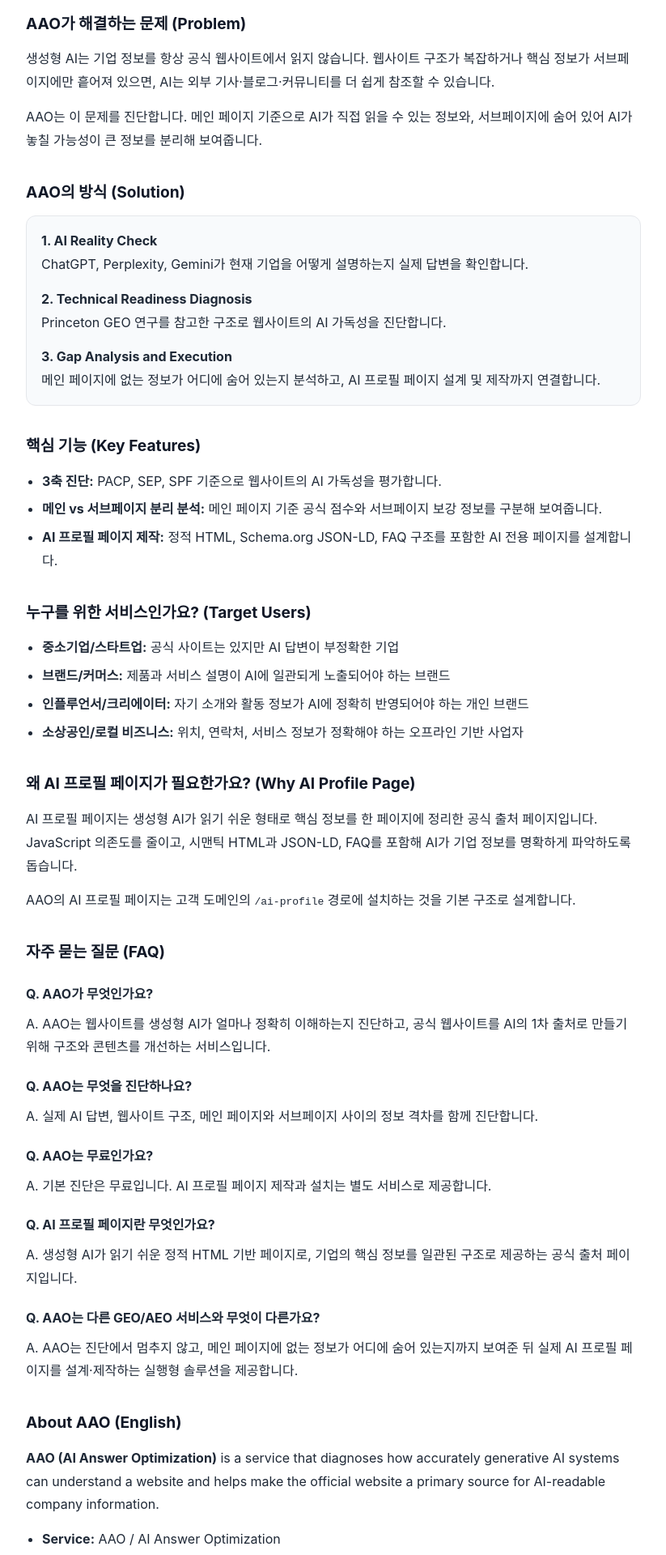
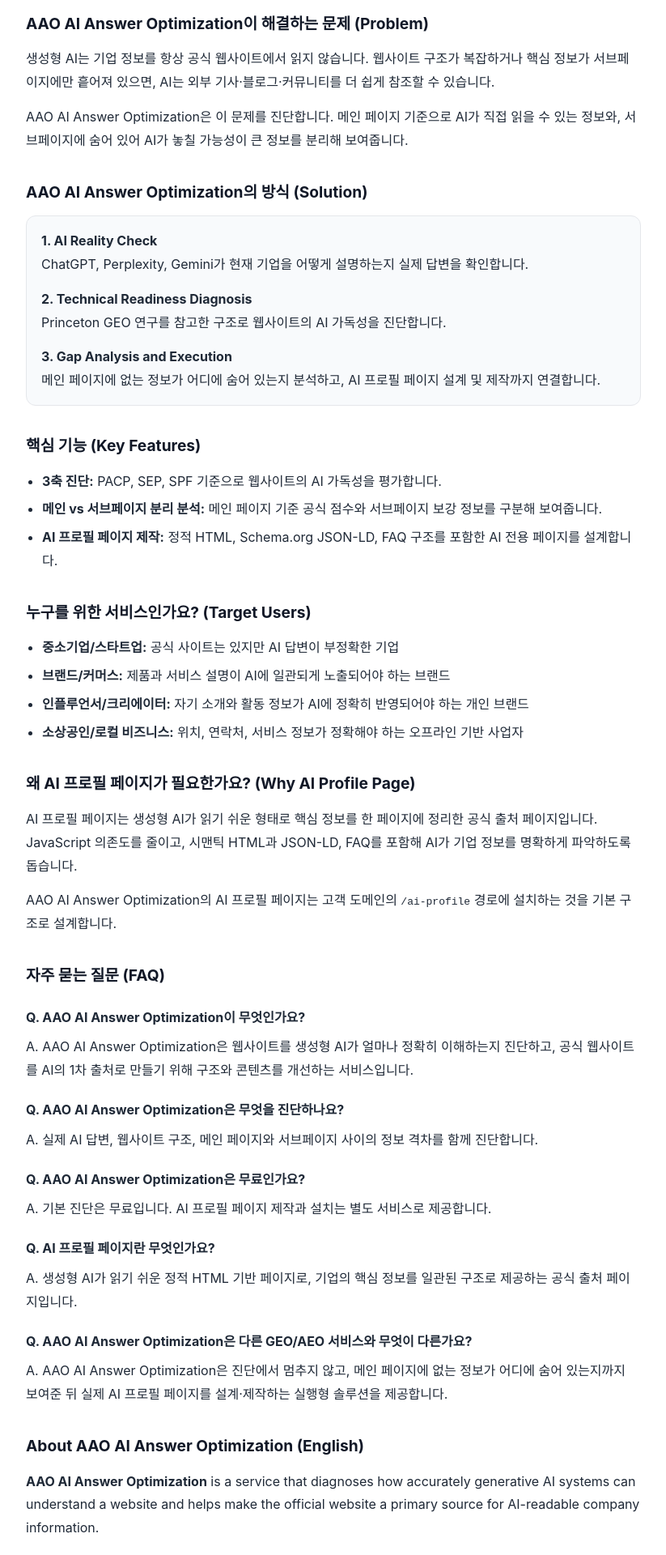
Before and after one commit to heejaebyun/aao, a Next.js app: page /ai-profile in a window 1280 px wide. Shown: the part 580-2500 px from the top of the page at 81% size, without its empty margins (228-1051 px from the left). Built offline with nearby package versions, Linux system fonts and the light colour scheme.

Commit message:
Strengthen full-name entity usage on AI profile page

```diff
--- a/app/ai-profile/page.js
+++ b/app/ai-profile/page.js
@@ -1,15 +1,15 @@
 export const metadata = {
-  title: "AAO — AI Answer Optimization | AI가 기업 정보를 정확히 설명하도록 돕는 서비스",
+  title: "AAO AI Answer Optimization | AI가 기업 정보를 정확히 설명하도록 돕는 서비스",
   description:
-    "AAO는 웹사이트를 생성형 AI가 얼마나 정확히 이해하는지 진단하고, 공식 웹사이트를 AI의 1차 출처로 만들기 위한 AI 프로필 페이지를 설계·제작하는 서비스입니다.",
+    "AAO AI Answer Optimization은 웹사이트를 생성형 AI가 얼마나 정확히 이해하는지 진단하고, 공식 웹사이트를 AI의 1차 출처로 만들기 위한 AI 프로필 페이지를 설계·제작하는 서비스입니다.",
   robots: {
     index: true,
     follow: true,
   },
   openGraph: {
-    title: "AAO — 공식 웹사이트를 AI의 1차 출처로 만드세요",
+    title: "AAO AI Answer Optimization — 공식 웹사이트를 AI의 1차 출처로 만드세요",
     description:
-      "AAO는 웹사이트를 진단하고 AI 프로필 페이지를 제작해 ChatGPT, Perplexity, Gemini가 기업 정보를 더 정확히 읽도록 돕습니다.",
+      "AAO AI Answer Optimization은 웹사이트를 진단하고 AI 프로필 페이지를 제작해 ChatGPT, Perplexity, Gemini가 기업 정보를 더 정확히 읽도록 돕습니다.",
     type: "website",
     url: "https://aao.co.kr/ai-profile",
     locale: "ko_KR",
@@ -19,11 +19,11 @@ export const metadata = {
 const organizationSchema = {
   "@context": "https://schema.org",
   "@type": "Organization",
-  name: "AAO",
-  alternateName: "AI Answer Optimization",
+  name: "AAO AI Answer Optimization",
+  alternateName: "AAO",
   url: "https://aao.co.kr",
   description:
-    "AAO는 웹사이트를 생성형 AI가 얼마나 정확히 이해하는지 진단하고, 공식 웹사이트를 AI의 1차 출처로 만들기 위한 AI 프로필 페이지를 설계·제작하는 서비스입니다.",
+    "AAO AI Answer Optimization은 웹사이트를 생성형 AI가 얼마나 정확히 이해하는지 진단하고, 공식 웹사이트를 AI의 1차 출처로 만들기 위한 AI 프로필 페이지를 설계·제작하는 서비스입니다.",
   foundingDate: "2026",
   founder: {
     "@type": "Person",
@@ -53,11 +53,11 @@ const organizationSchema = {
 const softwareSchema = {
   "@context": "https://schema.org",
   "@type": "SoftwareApplication",
-  name: "AAO - AI Answer Optimization",
+  name: "AAO AI Answer Optimization",
   applicationCategory: "BusinessApplication",
   operatingSystem: "Web",
   description:
-    "AAO는 URL을 입력하면 생성형 AI가 해당 웹사이트를 얼마나 정확히 이해하는지 진단하고, 메인 페이지와 서브페이지의 정보 격차를 분석하며, 개선 리포트와 AI 프로필 페이지 제작 솔루션을 제공하는 웹 기반 서비스입니다.",
+    "AAO AI Answer Optimization은 URL을 입력하면 생성형 AI가 해당 웹사이트를 얼마나 정확히 이해하는지 진단하고, 메인 페이지와 서브페이지의 정보 격차를 분석하며, 개선 리포트와 AI 프로필 페이지 제작 솔루션을 제공하는 웹 기반 서비스입니다.",
   offers: {
     "@type": "Offer",
     price: "0",
@@ -79,15 +79,15 @@ const faqSchema = {
   mainEntity: [
     {
       "@type": "Question",
-      name: "AAO가 무엇인가요? What is AAO?",
+      name: "AAO AI Answer Optimization이 무엇인가요? What is AAO AI Answer Optimization?",
       acceptedAnswer: {
         "@type": "Answer",
-        text: "AAO(AI Answer Optimization)는 기업, 브랜드, 인플루언서, 소상공인의 웹사이트를 생성형 AI가 얼마나 정확히 이해하는지 진단하고, 공식 웹사이트가 AI의 1차 출처가 되도록 구조와 콘텐츠를 개선하는 서비스입니다.",
+        text: "AAO AI Answer Optimization은 기업, 브랜드, 인플루언서, 소상공인의 웹사이트를 생성형 AI가 얼마나 정확히 이해하는지 진단하고, 공식 웹사이트가 AI의 1차 출처가 되도록 구조와 콘텐츠를 개선하는 서비스입니다.",
       },
     },
     {
       "@type": "Question",
-      name: "AAO는 무엇을 진단하나요? What does AAO diagnose?",
+      name: "AAO AI Answer Optimization은 무엇을 진단하나요? What does AAO AI Answer Optimization diagnose?",
       acceptedAnswer: {
         "@type": "Answer",
         text: "AAO는 실제 AI 답변, 웹사이트 구조, 메인 페이지와 서브페이지 사이의 정보 격차를 함께 진단합니다. 이를 통해 AI가 기업 정보를 어디서 읽고, 어디서는 놓치는지 확인할 수 있습니다.",
@@ -103,7 +103,7 @@ const faqSchema = {
     },
     {
       "@type": "Question",
-      name: "AAO는 무료인가요? Is AAO free?",
+      name: "AAO AI Answer Optimization은 무료인가요? Is AAO AI Answer Optimization free?",
       acceptedAnswer: {
         "@type": "Answer",
         text: "기본 진단은 무료입니다. AI 프로필 페이지 제작, 설치, 반복 측정 등 추가 서비스는 별도 범위와 비용으로 제공됩니다.",
@@ -111,7 +111,7 @@ const faqSchema = {
     },
     {
       "@type": "Question",
-      name: "AAO는 다른 GEO/AEO 서비스와 무엇이 다른가요? How is AAO different from other GEO/AEO services?",
+      name: "AAO AI Answer Optimization은 다른 GEO/AEO 서비스와 무엇이 다른가요? How is AAO AI Answer Optimization different from other GEO/AEO services?",
       acceptedAnswer: {
         "@type": "Answer",
         text: "AAO는 진단 결과만 제공하는 데서 멈추지 않고, 메인 페이지에 없는 정보가 어디에 숨어 있는지까지 보여준 뒤 실제 AI 프로필 페이지를 설계·제작하는 실행형 솔루션을 제공합니다.",
@@ -183,10 +183,10 @@ export default function AiProfilePage() {
       <script type="application/ld+json" dangerouslySetInnerHTML={{ __html: JSON.stringify(softwareSchema) }} />
       <script type="application/ld+json" dangerouslySetInnerHTML={{ __html: JSON.stringify(faqSchema) }} />
 
-      <h1 style={styles.h1}>AAO — AI Answer Optimization</h1>
+      <h1 style={styles.h1}>AAO AI Answer Optimization</h1>
 
       <p style={{ ...styles.p, ...styles.lead }}>
-        <strong>AAO</strong>는 웹사이트를 생성형 AI가 얼마나 정확히 이해하는지 진단하고,
+        <strong>AAO AI Answer Optimization</strong>은 웹사이트를 생성형 AI가 얼마나 정확히 이해하는지 진단하고,
         공식 웹사이트를 AI의 1차 출처로 만들기 위한 구조와 콘텐츠를 설계하는 서비스입니다.
       </p>
       <p style={styles.p}>
@@ -196,7 +196,7 @@ export default function AiProfilePage() {
 
       <h2 style={styles.h2}>기본 정보 (Company Overview)</h2>
       <ul style={styles.ul}>
-        <li style={styles.li}><strong>서비스명:</strong> AAO / AI Answer Optimization</li>
+        <li style={styles.li}><strong>서비스명:</strong> AAO AI Answer Optimization</li>
         <li style={styles.li}><strong>설립연도:</strong> 2026</li>
         <li style={styles.li}><strong>대표자:</strong> 변희재</li>
         <li style={styles.li}><strong>업종:</strong> AI 검색 최적화 / B2B·B2C SaaS</li>
@@ -205,17 +205,17 @@ export default function AiProfilePage() {
         <li style={styles.li}><strong>이메일:</strong> bhj31029943@gmail.com</li>
       </ul>
 
-      <h2 style={styles.h2}>AAO가 해결하는 문제 (Problem)</h2>
+      <h2 style={styles.h2}>AAO AI Answer Optimization이 해결하는 문제 (Problem)</h2>
       <p style={styles.p}>
         생성형 AI는 기업 정보를 항상 공식 웹사이트에서 읽지 않습니다. 웹사이트 구조가 복잡하거나 핵심 정보가
         서브페이지에만 흩어져 있으면, AI는 외부 기사·블로그·커뮤니티를 더 쉽게 참조할 수 있습니다.
       </p>
       <p style={styles.p}>
-        AAO는 이 문제를 진단합니다. 메인 페이지 기준으로 AI가 직접 읽을 수 있는 정보와, 서브페이지에 숨어 있어
+        AAO AI Answer Optimization은 이 문제를 진단합니다. 메인 페이지 기준으로 AI가 직접 읽을 수 있는 정보와, 서브페이지에 숨어 있어
         AI가 놓칠 가능성이 큰 정보를 분리해 보여줍니다.
       </p>
 
-      <h2 style={styles.h2}>AAO의 방식 (Solution)</h2>
+      <h2 style={styles.h2}>AAO AI Answer Optimization의 방식 (Solution)</h2>
       <div style={styles.box}>
         <p style={styles.p}>
           <strong>1. AI Reality Check</strong><br />
@@ -258,23 +258,23 @@ export default function AiProfilePage() {
         JavaScript 의존도를 줄이고, 시맨틱 HTML과 JSON-LD, FAQ를 포함해 AI가 기업 정보를 명확하게 파악하도록 돕습니다.
       </p>
       <p style={styles.p}>
-        AAO의 AI 프로필 페이지는 고객 도메인의 <code>/ai-profile</code> 경로에 설치하는 것을 기본 구조로 설계합니다.
+        AAO AI Answer Optimization의 AI 프로필 페이지는 고객 도메인의 <code>/ai-profile</code> 경로에 설치하는 것을 기본 구조로 설계합니다.
       </p>
 
       <h2 style={styles.h2}>자주 묻는 질문 (FAQ)</h2>
 
-      <h3 style={styles.h3}>Q. AAO가 무엇인가요?</h3>
+      <h3 style={styles.h3}>Q. AAO AI Answer Optimization이 무엇인가요?</h3>
       <p style={styles.p}>
-        A. AAO는 웹사이트를 생성형 AI가 얼마나 정확히 이해하는지 진단하고, 공식 웹사이트를 AI의 1차 출처로 만들기 위해
+        A. AAO AI Answer Optimization은 웹사이트를 생성형 AI가 얼마나 정확히 이해하는지 진단하고, 공식 웹사이트를 AI의 1차 출처로 만들기 위해
         구조와 콘텐츠를 개선하는 서비스입니다.
       </p>
 
-      <h3 style={styles.h3}>Q. AAO는 무엇을 진단하나요?</h3>
+      <h3 style={styles.h3}>Q. AAO AI Answer Optimization은 무엇을 진단하나요?</h3>
       <p style={styles.p}>
         A. 실제 AI 답변, 웹사이트 구조, 메인 페이지와 서브페이지 사이의 정보 격차를 함께 진단합니다.
       </p>
 
-      <h3 style={styles.h3}>Q. AAO는 무료인가요?</h3>
+      <h3 style={styles.h3}>Q. AAO AI Answer Optimization은 무료인가요?</h3>
       <p style={styles.p}>
         A. 기본 진단은 무료입니다. AI 프로필 페이지 제작과 설치는 별도 서비스로 제공합니다.
       </p>
@@ -284,19 +284,19 @@ export default function AiProfilePage() {
         A. 생성형 AI가 읽기 쉬운 정적 HTML 기반 페이지로, 기업의 핵심 정보를 일관된 구조로 제공하는 공식 출처 페이지입니다.
       </p>
 
-      <h3 style={styles.h3}>Q. AAO는 다른 GEO/AEO 서비스와 무엇이 다른가요?</h3>
+      <h3 style={styles.h3}>Q. AAO AI Answer Optimization은 다른 GEO/AEO 서비스와 무엇이 다른가요?</h3>
       <p style={styles.p}>
-        A. AAO는 진단에서 멈추지 않고, 메인 페이지에 없는 정보가 어디에 숨어 있는지까지 보여준 뒤 실제 AI 프로필 페이지를
+        A. AAO AI Answer Optimization은 진단에서 멈추지 않고, 메인 페이지에 없는 정보가 어디에 숨어 있는지까지 보여준 뒤 실제 AI 프로필 페이지를
         설계·제작하는 실행형 솔루션을 제공합니다.
       </p>
 
-      <h2 style={styles.h2}>About AAO (English)</h2>
+      <h2 style={styles.h2}>About AAO AI Answer Optimization (English)</h2>
       <p style={styles.p}>
-        <strong>AAO (AI Answer Optimization)</strong> is a service that diagnoses how accurately generative AI systems can
+        <strong>AAO AI Answer Optimization</strong> is a service that diagnoses how accurately generative AI systems can
         understand a website and helps make the official website a primary source for AI-readable company information.
       </p>
       <ul style={styles.ul}>
-        <li style={styles.li}><strong>Service:</strong> AAO / AI Answer Optimization</li>
+        <li style={styles.li}><strong>Service:</strong> AAO AI Answer Optimization</li>
         <li style={styles.li}><strong>Founded:</strong> 2026</li>
         <li style={styles.li}><strong>Founder:</strong> Heejae Byun</li>
         <li style={styles.li}><strong>Industry:</strong> AI Search Optimization / B2B·B2C SaaS</li>
@@ -304,9 +304,9 @@ export default function AiProfilePage() {
         <li style={styles.li}><strong>Email:</strong> bhj31029943@gmail.com</li>
       </ul>
 
-      <h3 style={styles.h3}>Q. What does AAO do?</h3>
+      <h3 style={styles.h3}>Q. What does AAO AI Answer Optimization do?</h3>
       <p style={styles.p}>
-        A. AAO diagnoses how generative AI systems read a website, identifies information gaps between the main page and
+        A. AAO AI Answer Optimization diagnoses how generative AI systems read a website, identifies information gaps between the main page and
         supporting pages, and designs AI Profile Pages for clearer machine-readable company information.
       </p>
 
@@ -317,10 +317,10 @@ export default function AiProfilePage() {
       </p>
 
       <p style={styles.meta}>
-        이 페이지는 생성형 AI가 AAO의 정보를 더 정확하게 이해할 수 있도록 설계된 공식 AI 프로필 페이지입니다.
+        이 페이지는 생성형 AI가 AAO AI Answer Optimization의 정보를 더 정확하게 이해할 수 있도록 설계된 공식 AI 프로필 페이지입니다.
       </p>
       <p style={styles.meta}>
-        This page is the official AI Profile Page for AAO, designed to improve machine-readable understanding.
+        This page is the official AI Profile Page for AAO AI Answer Optimization, designed to improve machine-readable understanding.
       </p>
     </main>
   );
```
